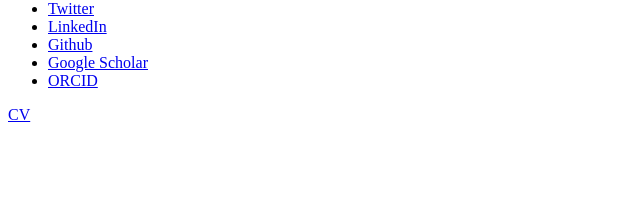
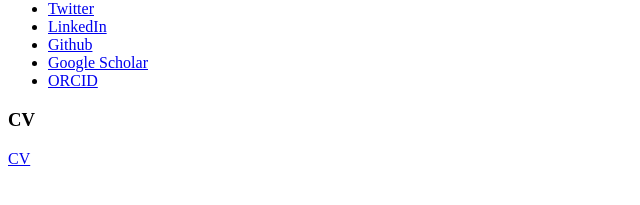
Before and after one commit to pengyu-zhang/pengyu-zhang.github.io, a Jekyll site: the page built from _pages/includes/cv.md, in a window 1280 px wide. Shown: the part 586-791 px from the top of the page, without its empty margins (0-640 px from the left). Built offline with Jekyll 4.4.1, drawn with Linux system fonts in a browser that asks for light colours; our own code applies the rules of GitHub Pages for plain Markdown files.

Commit message:
Update cv.md

```diff
--- a/_pages/includes/cv.md
+++ b/_pages/includes/cv.md
@@ -1 +1,3 @@
+# CV
+
 [CV](https://github.com/pengyu-zhang/pengyu-zhang.github.io/blob/main/pdf/CV.pdf)
```
